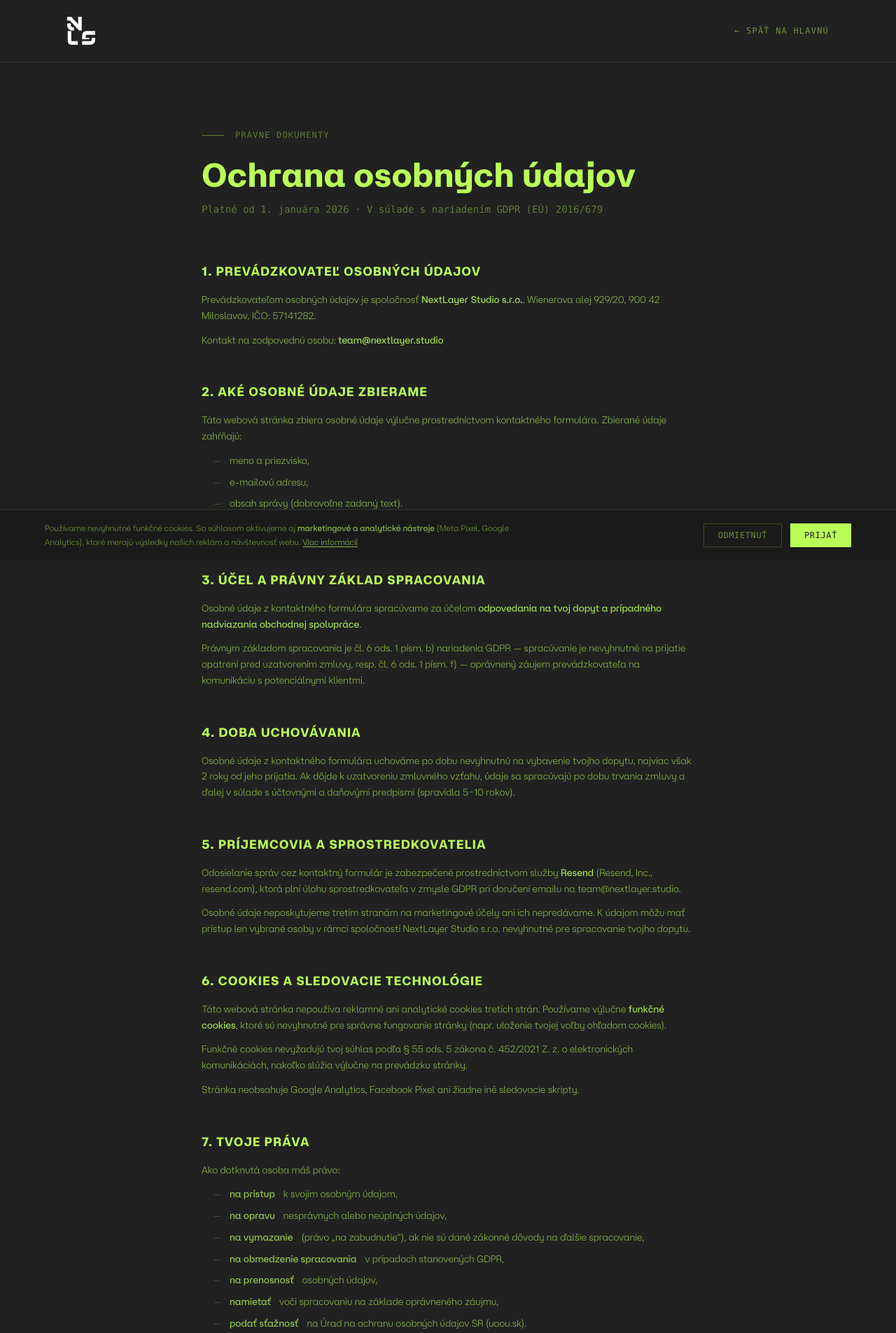
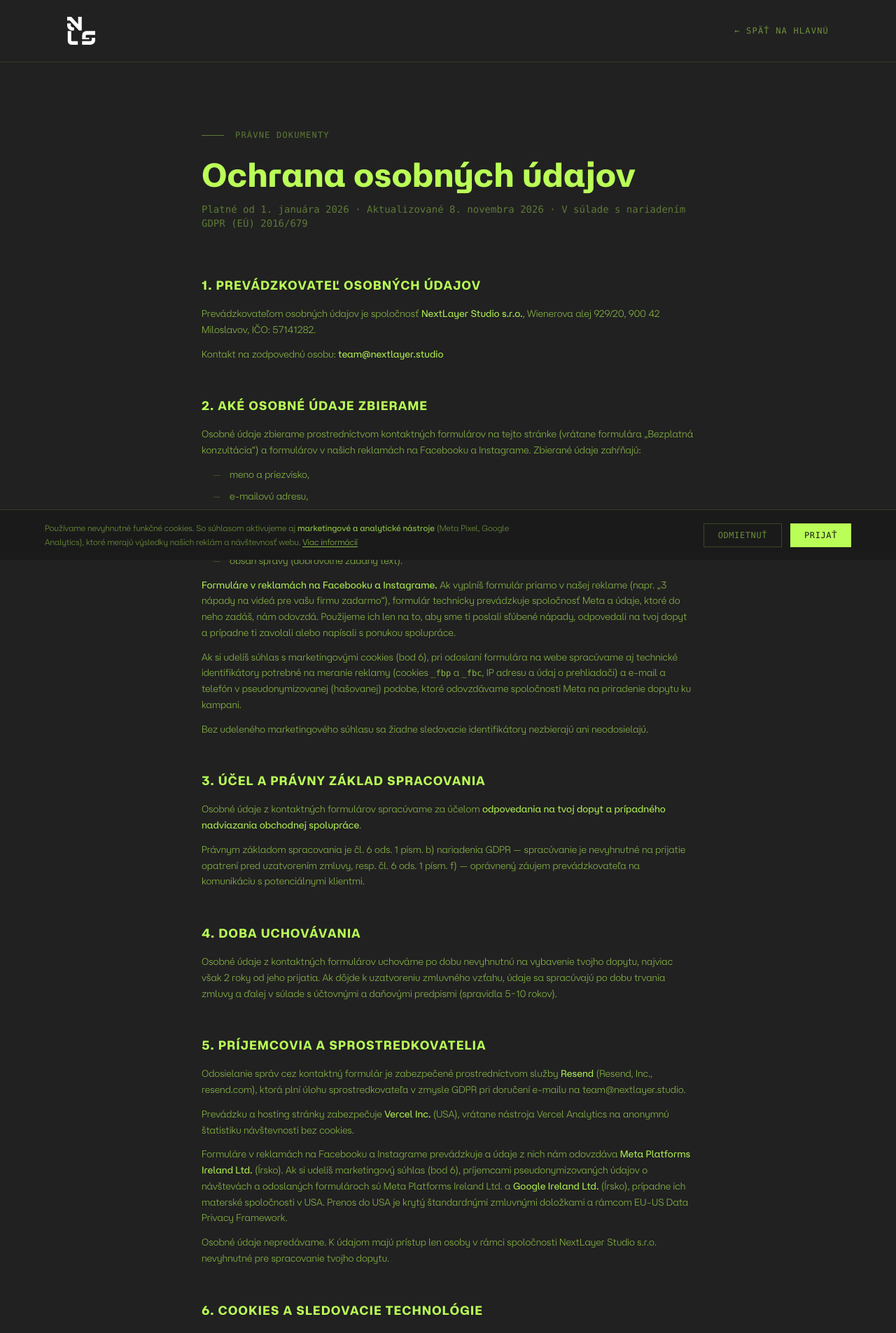
Before and after one commit to NextLayerStudio/nextlayer-studio-web-header-preview, a Next.js app: page /ochrana-sukromia in a window 1280 px wide. Shown: the top 1905 px of the page at 70% size. Built offline with nearby package versions, Linux system fonts and the light colour scheme; no server answers.

Commit message:
Ochrana súkromia: doplniť formuláre v Meta reklamách, Meta Pixel/CAPI a Google Ads podľa reality webu
Co-Authored-By: Claude Opus 5.5 <noreply@anthropic.com>

```diff
--- a/app/ochrana-sukromia/page.tsx
+++ b/app/ochrana-sukromia/page.tsx
@@ -26,7 +26,7 @@ export default function OchranaSukromia() {
           <span className="text-[#BAFF57]/40 text-xs uppercase tracking-widest font-mono">Právne dokumenty</span>
         </div>
         <h1 className="text-4xl md:text-5xl font-bold text-[#BAFF57] mb-4">Ochrana osobných údajov</h1>
-        <p className="text-[#BAFF57]/40 text-sm font-mono mb-16">Platné od 1. januára 2026 · V súlade s nariadením GDPR (EÚ) 2016/679</p>
+        <p className="text-[#BAFF57]/40 text-sm font-mono mb-16">Platné od 1. januára 2026 · Aktualizované 8. novembra 2026 · V súlade s nariadením GDPR (EÚ) 2016/679</p>
 
         <div className="space-y-12 text-[#BAFF57]/70 text-sm leading-relaxed font-light">
 
@@ -38,37 +38,45 @@ export default function OchranaSukromia() {
 
           <section>
             <h2 className="text-[#BAFF57] text-lg font-bold uppercase tracking-wider mb-4">2. Aké osobné údaje zbierame</h2>
-            <p className="mb-3">Táto webová stránka zbiera osobné údaje výlučne prostredníctvom kontaktného formulára. Zbierané údaje zahŕňajú:</p>
+            <p className="mb-3">Osobné údaje zbierame prostredníctvom kontaktných formulárov na tejto stránke (vrátane formulára &bdquo;Bezplatná konzultácia&ldquo;) a formulárov v našich reklamách na Facebooku a Instagrame. Zbierané údaje zahŕňajú:</p>
             <ul className="list-none space-y-2 mb-3 pl-4">
               <li className="flex gap-3"><span className="text-[#BAFF57]/30">—</span>meno a priezvisko,</li>
               <li className="flex gap-3"><span className="text-[#BAFF57]/30">—</span>e-mailovú adresu,</li>
+              <li className="flex gap-3"><span className="text-[#BAFF57]/30">—</span>telefónne číslo (ak ho zadáš),</li>
+              <li className="flex gap-3"><span className="text-[#BAFF57]/30">—</span>názov firmy a odkaz na tvoj web alebo profil na sociálnej sieti (ak ich zadáš),</li>
               <li className="flex gap-3"><span className="text-[#BAFF57]/30">—</span>obsah správy (dobrovoľne zadaný text).</li>
             </ul>
-            <p>Iné osobné údaje (napr. IP adresa, technické údaje o prehliadači) nie sú cielene zbierané ani uchovávané.</p>
+            <p className="mb-3"><strong className="text-[#BAFF57]/90">Formuláre v reklamách na Facebooku a Instagrame.</strong> Ak vyplníš formulár priamo v našej reklame (napr. &bdquo;3 nápady na videá pre vašu firmu zadarmo&ldquo;), formulár technicky prevádzkuje spoločnosť Meta a údaje, ktoré do neho zadáš, nám odovzdá. Použijeme ich len na to, aby sme ti poslali sľúbené nápady, odpovedali na tvoj dopyt a prípadne ti zavolali alebo napísali s ponukou spolupráce.</p>
+            <p className="mb-3">Ak si udelíš súhlas s marketingovými cookies (bod 6), pri odoslaní formulára na webe spracúvame aj technické identifikátory potrebné na meranie reklamy (cookies <span className="font-mono text-xs">_fbp</span> a <span className="font-mono text-xs">_fbc</span>, IP adresu a údaj o prehliadači) a e-mail a telefón v pseudonymizovanej (hašovanej) podobe, ktoré odovzdávame spoločnosti Meta na priradenie dopytu ku kampani.</p>
+            <p>Bez udeleného marketingového súhlasu sa žiadne sledovacie identifikátory nezbierajú ani neodosielajú.</p>
           </section>
 
           <section>
             <h2 className="text-[#BAFF57] text-lg font-bold uppercase tracking-wider mb-4">3. Účel a právny základ spracovania</h2>
-            <p className="mb-3">Osobné údaje z kontaktného formulára spracúvame za účelom <strong className="text-[#BAFF57]/90">odpovedania na tvoj dopyt a prípadného nadviazania obchodnej spolupráce</strong>.</p>
+            <p className="mb-3">Osobné údaje z kontaktných formulárov spracúvame za účelom <strong className="text-[#BAFF57]/90">odpovedania na tvoj dopyt a prípadného nadviazania obchodnej spolupráce</strong>.</p>
             <p>Právnym základom spracovania je čl. 6 ods. 1 písm. b) nariadenia GDPR — spracúvanie je nevyhnutné na prijatie opatrení pred uzatvorením zmluvy, resp. čl. 6 ods. 1 písm. f) — oprávnený záujem prevádzkovateľa na komunikáciu s potenciálnymi klientmi.</p>
           </section>
 
           <section>
             <h2 className="text-[#BAFF57] text-lg font-bold uppercase tracking-wider mb-4">4. Doba uchovávania</h2>
-            <p>Osobné údaje z kontaktného formulára uchováme po dobu nevyhnutnú na vybavenie tvojho dopytu, najviac však 2 roky od jeho prijatia. Ak dôjde k uzatvoreniu zmluvného vzťahu, údaje sa spracúvajú po dobu trvania zmluvy a ďalej v súlade s účtovnými a daňovými predpismi (spravidla 5–10 rokov).</p>
+            <p>Osobné údaje z kontaktných formulárov uchováme po dobu nevyhnutnú na vybavenie tvojho dopytu, najviac však 2 roky od jeho prijatia. Ak dôjde k uzatvoreniu zmluvného vzťahu, údaje sa spracúvajú po dobu trvania zmluvy a ďalej v súlade s účtovnými a daňovými predpismi (spravidla 5–10 rokov).</p>
           </section>
 
           <section>
             <h2 className="text-[#BAFF57] text-lg font-bold uppercase tracking-wider mb-4">5. Príjemcovia a sprostredkovatelia</h2>
-            <p className="mb-3">Odosielanie správ cez kontaktný formulár je zabezpečené prostredníctvom služby <strong className="text-[#BAFF57]/90">Resend</strong> (Resend, Inc., resend.com), ktorá plní úlohu sprostredkovateľa v zmysle GDPR pri doručení emailu na team@nextlayer.studio.</p>
-            <p>Osobné údaje neposkytujeme tretím stranám na marketingové účely ani ich nepredávame. K údajom môžu mať prístup len vybrané osoby v rámci spoločnosti NextLayer Studio s.r.o. nevyhnutné pre spracovanie tvojho dopytu.</p>
+            <p className="mb-3">Odosielanie správ cez kontaktný formulár je zabezpečené prostredníctvom služby <strong className="text-[#BAFF57]/90">Resend</strong> (Resend, Inc., resend.com), ktorá plní úlohu sprostredkovateľa v zmysle GDPR pri doručení e-mailu na team@nextlayer.studio.</p>
+            <p className="mb-3">Prevádzku a hosting stránky zabezpečuje <strong className="text-[#BAFF57]/90">Vercel Inc.</strong> (USA), vrátane nástroja Vercel Analytics na anonymnú štatistiku návštevnosti bez cookies.</p>
+            <p className="mb-3">Formuláre v reklamách na Facebooku a Instagrame prevádzkuje a údaje z nich nám odovzdáva <strong className="text-[#BAFF57]/90">Meta Platforms Ireland Ltd.</strong> (Írsko). Ak si udelíš marketingový súhlas (bod 6), príjemcami pseudonymizovaných údajov o návštevách a odoslaných formulároch sú Meta Platforms Ireland Ltd. a <strong className="text-[#BAFF57]/90">Google Ireland Ltd.</strong> (Írsko), prípadne ich materské spoločnosti v USA. Prenos do USA je krytý štandardnými zmluvnými doložkami a rámcom EU–US Data Privacy Framework.</p>
+            <p>Osobné údaje nepredávame. K údajom majú prístup len osoby v rámci spoločnosti NextLayer Studio s.r.o. nevyhnutné pre spracovanie tvojho dopytu.</p>
           </section>
 
           <section>
             <h2 className="text-[#BAFF57] text-lg font-bold uppercase tracking-wider mb-4">6. Cookies a sledovacie technológie</h2>
-            <p className="mb-3">Táto webová stránka nepoužíva reklamné ani analytické cookies tretích strán. Používame výlučne <strong className="text-[#BAFF57]/90">funkčné cookies</strong>, ktoré sú nevyhnutné pre správne fungovanie stránky (napr. uloženie tvojej voľby ohľadom cookies).</p>
-            <p className="mb-3">Funkčné cookies nevyžadujú tvoj súhlas podľa § 55 ods. 5 zákona č. 452/2021 Z. z. o elektronických komunikáciách, nakoľko slúžia výlučne na prevádzku stránky.</p>
-            <p>Stránka neobsahuje Google Analytics, Facebook Pixel ani žiadne iné sledovacie skripty.</p>
+            <p className="mb-3"><strong className="text-[#BAFF57]/90">Nevyhnutné funkčné cookies.</strong> Používame ich na základné fungovanie stránky, napr. na uloženie tvojej voľby ohľadom cookies. Nevyžadujú tvoj súhlas podľa zákona č. 452/2021 Z. z. o elektronických komunikáciách.</p>
+            <p className="mb-3"><strong className="text-[#BAFF57]/90">Anonymná štatistika návštevnosti.</strong> Vercel Analytics meria návštevnosť bez cookies a bez identifikácie jednotlivých návštevníkov.</p>
+            <p className="mb-3"><strong className="text-[#BAFF57]/90">Marketingové nástroje (len s tvojím súhlasom).</strong> Ak v cookie lište klikneš &bdquo;Prijať&ldquo;, aktivujeme <strong className="text-[#BAFF57]/90">Meta Pixel</strong> a <strong className="text-[#BAFF57]/90">Meta Conversions API</strong> spoločnosti Meta a <strong className="text-[#BAFF57]/90">Google Ads</strong> (prípadne Google Analytics) spoločnosti Google. Slúžia na meranie účinnosti našich reklám (koľko ľudí po kliknutí na reklamu odoslalo formulár) a na zobrazovanie reklám ľuďom, ktorí našu stránku navštívili. Ukladajú sa cookies týchto služieb (napr. <span className="font-mono text-xs">_fbp</span>, <span className="font-mono text-xs">_fbc</span>, <span className="font-mono text-xs">_gcl_au</span>) s dobou platnosti spravidla do 90 dní. Právnym základom je tvoj súhlas podľa čl. 6 ods. 1 písm. a) GDPR.</p>
+            <p className="mb-3">Súhlas môžeš kedykoľvek odvolať vymazaním cookies v prehliadači alebo nás kontaktuj na team@nextlayer.studio. Do udelenia súhlasu sa žiadne marketingové skripty nenačítajú.</p>
+            <p>Zásady spracovania údajov: Meta &ndash; <span className="text-[#BAFF57]/90">facebook.com/privacy/policy</span>, Google &ndash; <span className="text-[#BAFF57]/90">policies.google.com/privacy</span>.</p>
           </section>
 
           <section>
```
